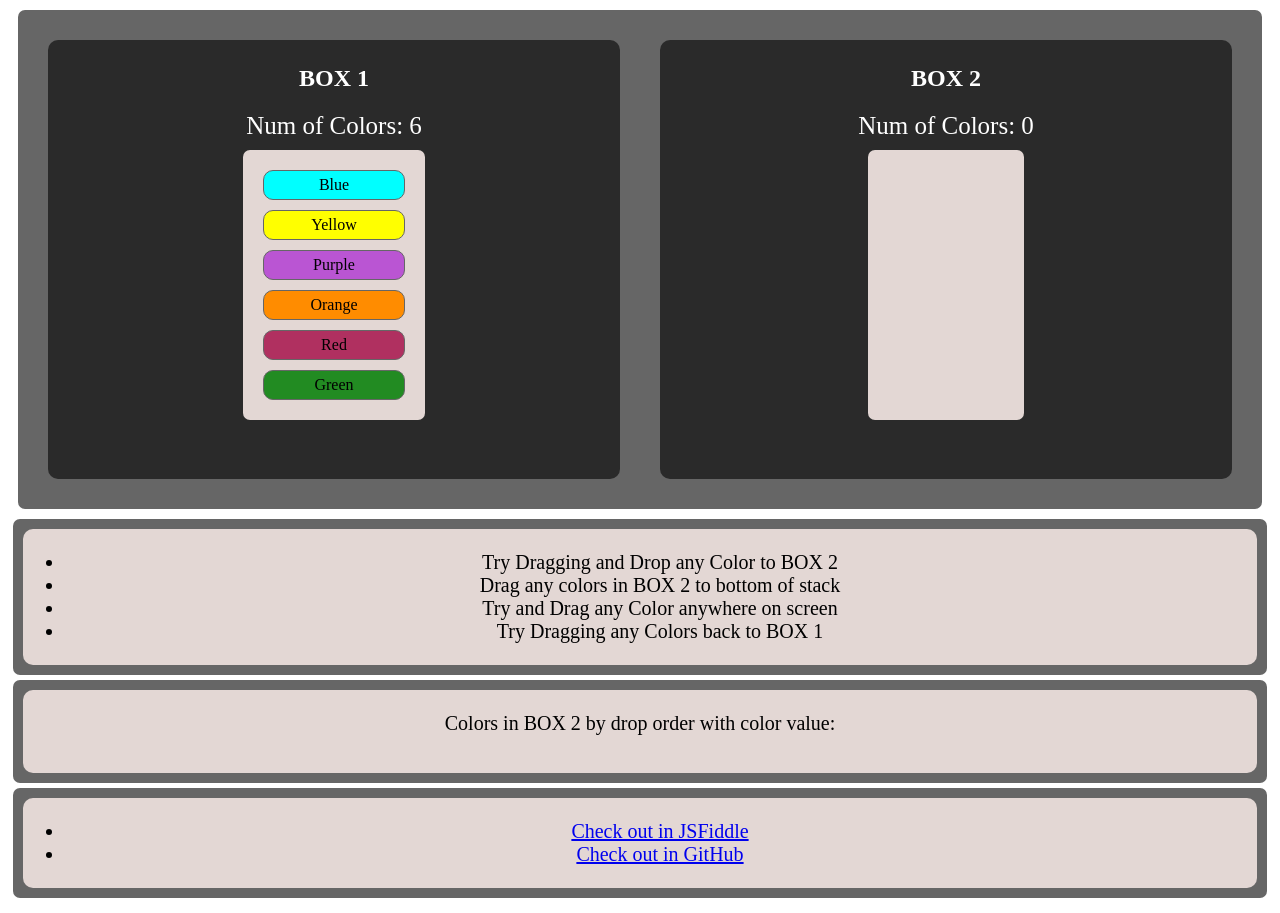
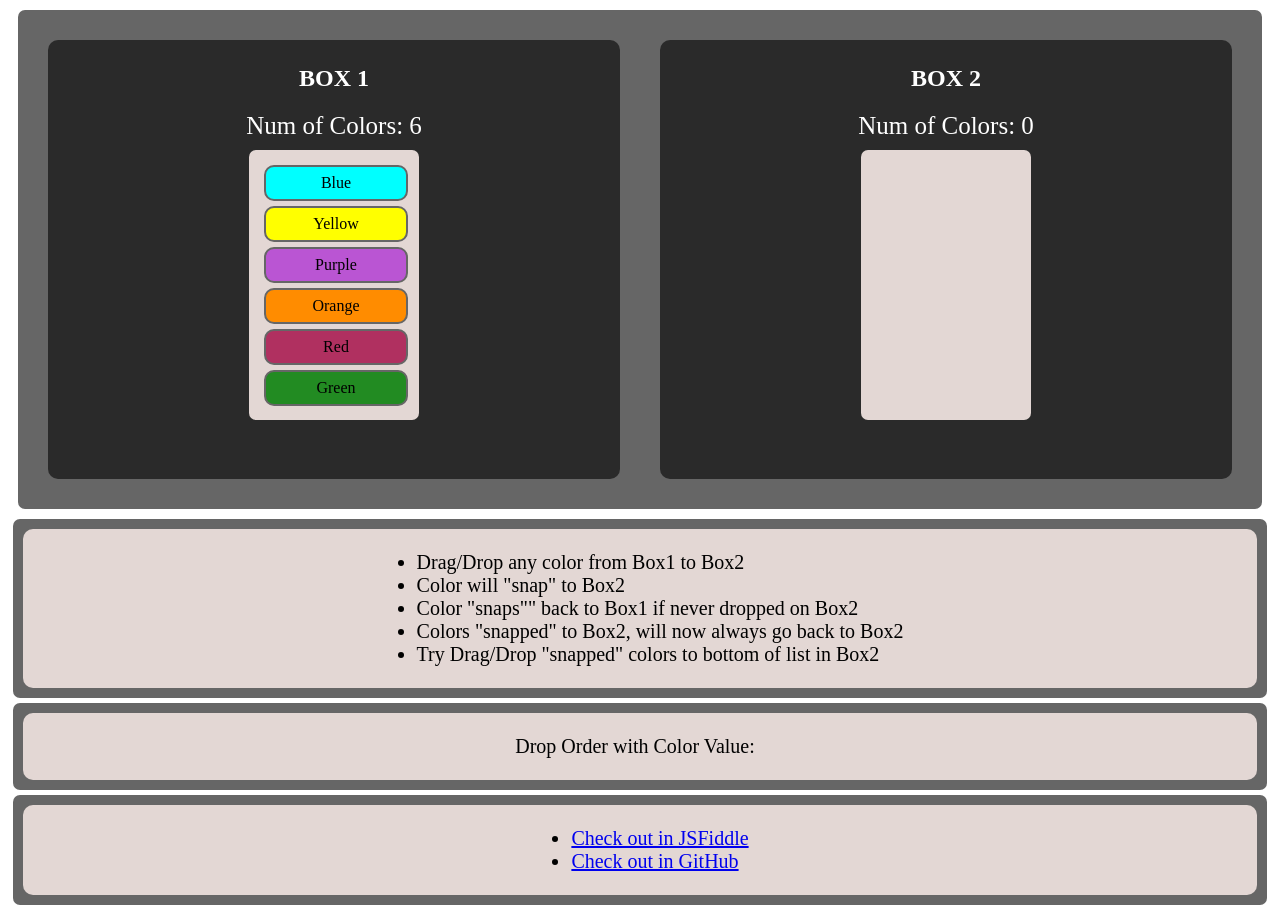
Before and after one commit to garysgray/Color-Builder, a plain HTML site: page index.html in a window 1280 px wide. Drawn offline with nearby package versions, Linux system fonts and the light colour scheme.

Commit message:
cleaned it up a bit

```diff
--- a/css/styles.css
+++ b/css/styles.css
@@ -10,7 +10,6 @@
     display:flex;
     text-align:center;
     color:white;
-
   }
 
   #page-box>div{
@@ -19,9 +18,10 @@
 
   #current-color-list{
     font-size:20;
-    padding:2px;
+    padding:0px;
     margin:5px;
-    margin-bottom:1%;
+    margin-bottom:3px;
+    font-weight:bold;
   }
 
   .info-box{
@@ -29,12 +29,10 @@
     margin:5px;
     padding:5px;
     border-radius: 7px;
-    display:flex;
-    text-align:center;
   }
 
   .info-box>div{
-    width:100%;
+    width:auto%;
   }
 
   .info-section{
@@ -43,6 +41,9 @@
     padding:2px;
     margin:5px;
     font-size:20;
+    display:flex;
+    align-items: center;
+    justify-content: center;
   }
 
   #color-in-group{
@@ -63,25 +64,26 @@
     justify-content: center;
     padding-bottom:4%;
   }
+
   .color-stripe{
     background-color:#e3d7d4;
     margin:10px;
     padding:10px;
     border-radius: 7px;
     height:250px;
-
+    width:150px;
   }
 
   #group-obj{
-
     height:250px;
-
   }
 
   .color-type{
-    margin:10px;
+    margin:5px;
     padding:5px;
-    border: 1px solid #666;
+    padding-top:7px;
+    padding-bottom:7px;
+    border: 2px solid #666;
     border-radius: 10px;
     width: 130px;
     text-align:center;
--- a/index.html
+++ b/index.html
@@ -35,18 +35,19 @@
 <div class="info-box">
     <div class="info-section">
     <ul>
-        <li>Try Dragging and Drop any Color to BOX 2</li>
-        <li>Drag any colors in BOX 2 to bottom of stack</li>
-        <li>Try and Drag any Color anywhere on screen</li>
-        <li>Try Dragging any Colors back to BOX 1</li>
+        <li>Drag/Drop any color from Box1 to Box2</li>
+        <li>Color will "snap" to Box2</li>
+        <li>Color "snaps"" back to Box1 if never dropped on Box2</li>
+        <li>Colors "snapped" to Box2, will now always go back to Box2</li>
+        <li>Try Drag/Drop "snapped" colors to bottom of list in Box2</li>
     </ul>
     </div>
 </div>
 <div class="info-box">
         <div class="info-section">
-            <p>Colors in BOX 2 by drop order with color value:</P>
-        <div id="current-color-list"></div>
-    </div>
+            <p>Drop Order with Color Value: </P>
+            <p id="current-color-list"></p>
+        </div>
 </div>
 <div class="info-box">
     <div class="info-section">
```
Also changed, not shown: README.md.
